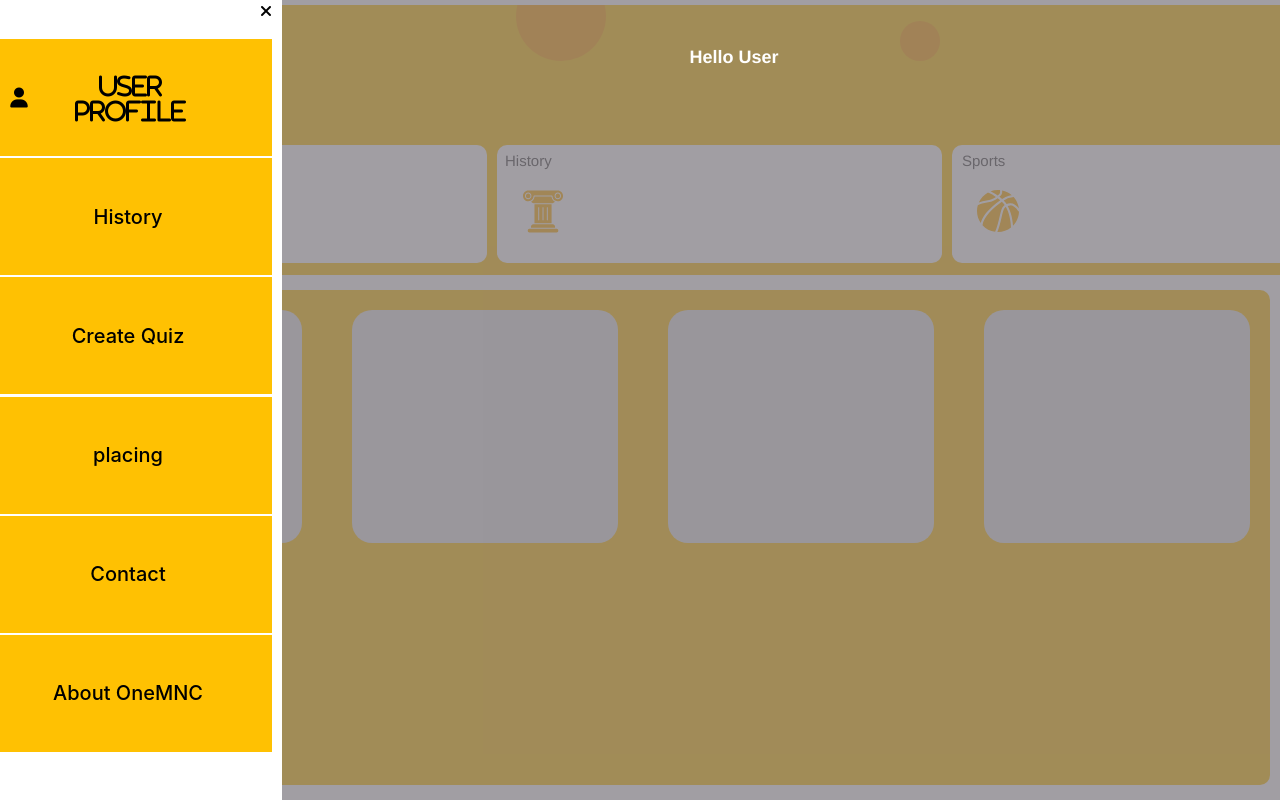
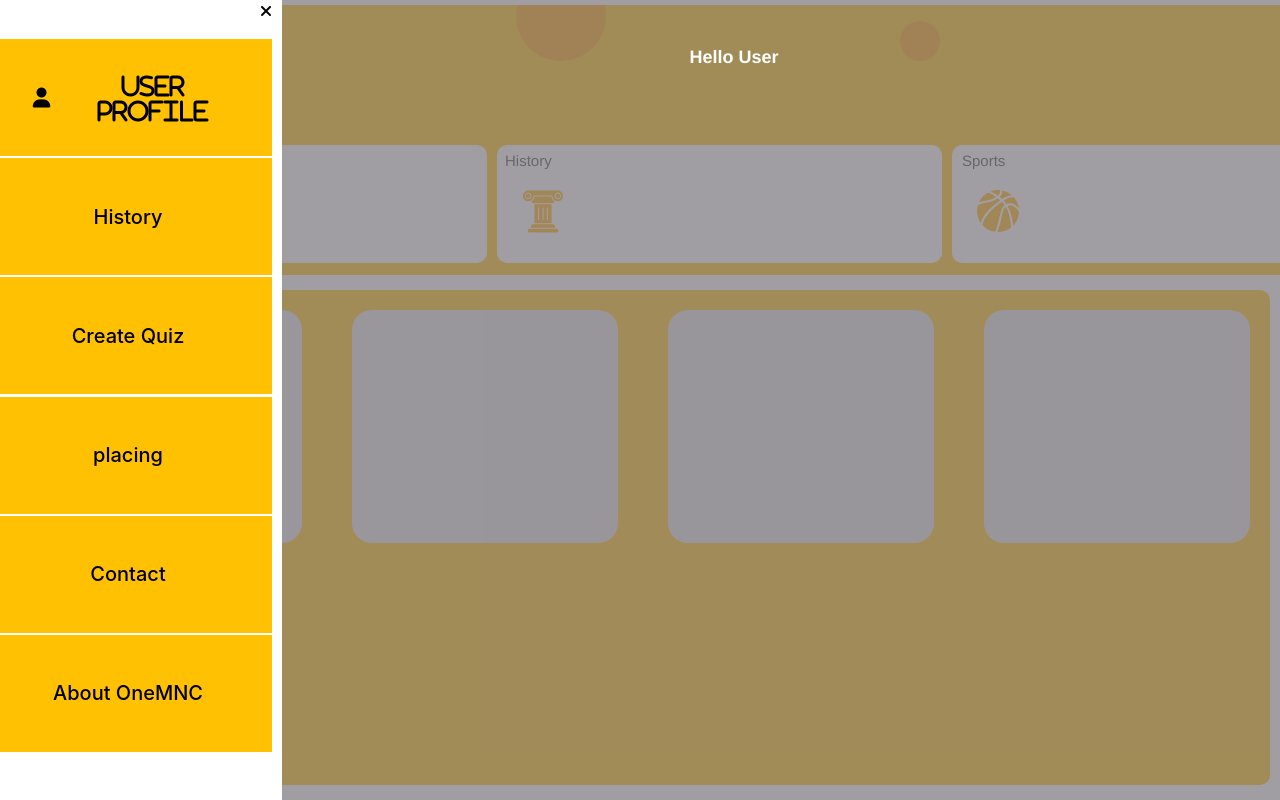
Before and after one commit to Akshay120302/Dotix-assignment, a React (Create React App) app: page / in a window 1280 px wide. Both pictures are taken after a click on the icon 31 px from the left and 57 px from the top of the page. Built offline with nearby package versions, Linux system fonts and the light colour scheme.

Commit message:
Menu Improvement

```diff
--- a/src/style/Menu.css
+++ b/src/style/Menu.css
@@ -74,6 +74,13 @@
     position: relative;
 }
 
+.ProfileImg, .menu {
+    align-items: center;
+    display: flex;
+    justify-content: center;
+    margin-left: 0px;
+}
+
 
 .menu {
     display: flex;
```
